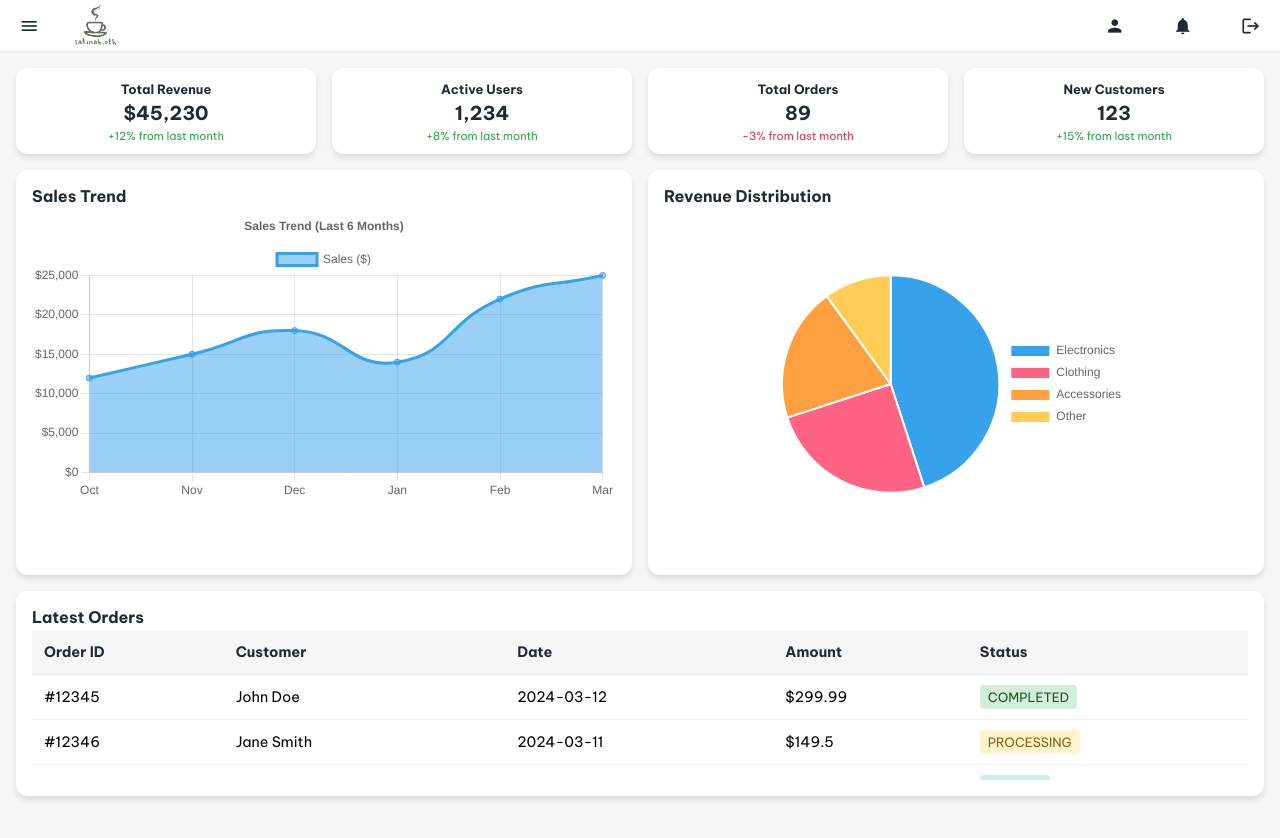
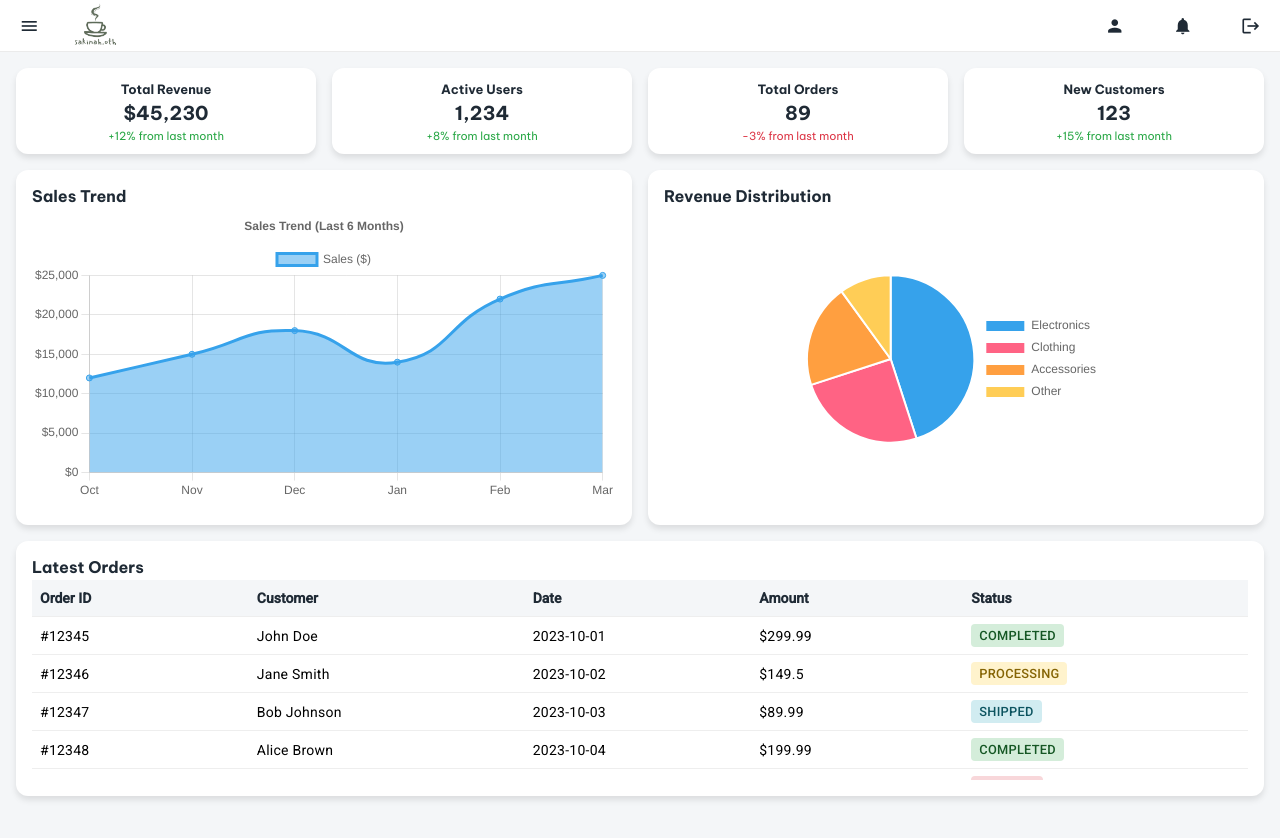
Before and after one commit to sakinahOthman/angular-dashboard, an Angular app: page /dashboard in a window 1280 px wide. Shown: the top 838 px of the page. Built offline with nearby package versions, Linux system fonts and the light colour scheme; sample sign-in values are in the browser's storage.

Commit message:
pagination and sorting of order table

```diff
--- a/src/app/components/sidebar/sidebar.component.scss
+++ b/src/app/components/sidebar/sidebar.component.scss
@@ -13,6 +13,8 @@
 
 .sidebar li {
   margin: 0.5rem 0;
+  padding: 0.5rem;
+  border-radius: 6px;
 }
 
 .sidebar li:hover {
--- a/src/app/pages/dashboard/dashboard.component.html
+++ b/src/app/pages/dashboard/dashboard.component.html
@@ -54,28 +54,43 @@
     <div class="orders-section">
       <h3>Latest Orders</h3>
       <div class="table-container">
-        <table class="orders-table">
-          <thead>
-            <tr>
-              <th>Order ID</th>
-              <th>Customer</th>
-              <th>Date</th>
-              <th>Amount</th>
-              <th>Status</th>
-            </tr>
-          </thead>
-          <tbody>
-            <tr *ngFor="let order of latestOrders">
-              <td>{{ order.id }}</td>
-              <td>{{ order.customer }}</td>
-              <td>{{ order.date }}</td>
-              <td>${{ order.amount }}</td>
-              <td>
-                <span class="status" [ngClass]="order.status.toLowerCase()">{{ order.status }}</span>
-              </td>
-            </tr>
-          </tbody>
+        <table mat-table [dataSource]="dataSource" matSort class="orders-table">
+          <ng-container matColumnDef="id">
+            <th mat-header-cell *matHeaderCellDef mat-sort-header>Order ID</th>
+            <td mat-cell *matCellDef="let order">{{ order.id }}</td>
+          </ng-container>
+
+          <ng-container matColumnDef="customer">
+            <th mat-header-cell *matHeaderCellDef mat-sort-header>Customer</th>
+            <td mat-cell *matCellDef="let order">{{ order.customer }}</td>
+          </ng-container>
+
+          <ng-container matColumnDef="product">
+            <th mat-header-cell *matHeaderCellDef mat-sort-header>Product</th>
+            <td mat-cell *matCellDef="let order">{{ order.product }}</td>
+          </ng-container>
+
+          <ng-container matColumnDef="date">
+            <th mat-header-cell *matHeaderCellDef mat-sort-header>Date</th>
+            <td mat-cell *matCellDef="let order">{{ order.date }}</td>
+          </ng-container>
+
+          <ng-container matColumnDef="amount">
+            <th mat-header-cell *matHeaderCellDef mat-sort-header>Amount</th>
+            <td mat-cell *matCellDef="let order">${{ order.amount }}</td>
+          </ng-container>
+
+          <ng-container matColumnDef="status">
+            <th mat-header-cell *matHeaderCellDef mat-sort-header>Status</th>
+            <td mat-cell *matCellDef="let order">
+              <span class="status" [ngClass]="order.status.toLowerCase()">{{ order.status }}</span>
+            </td>
+          </ng-container>
+
+          <tr mat-header-row *matHeaderRowDef="displayedColumns"></tr>
+          <tr mat-row *matRowDef="let row; columns: displayedColumns;"></tr>
         </table>
+        <mat-paginator [pageSizeOptions]="[5, 10, 20]" showFirstLastButtons></mat-paginator>
       </div>
     </div>
 
--- a/src/app/pages/dashboard/dashboard.component.scss
+++ b/src/app/pages/dashboard/dashboard.component.scss
@@ -85,7 +85,7 @@
 
 .chart-container {
   position: relative;
-  height: 350px;
+  height: 300px;
   width: 100%;
 }
 
@@ -111,7 +111,7 @@
 }
 
 .table-container {
-  max-height: 150px;
+  max-height: 200px;
   overflow-x: auto;
   overflow-y: auto;
 }
@@ -124,7 +124,7 @@
 
 .orders-table th,
 .orders-table td {
-  padding: 0.75rem;
+  padding: 0.5rem;
   text-align: left;
   border-bottom: 1px solid #eee;
 }
@@ -135,7 +135,11 @@
   font-weight: 600;
 }
 
-.orders-table tbody tr:hover {
+.orders-table tr {
+  height: 30px;
+}
+
+.orders-table tr:hover {
   background: #f8f9fa;
 }
 
--- a/src/app/pages/dashboard/dashboard.component.ts
+++ b/src/app/pages/dashboard/dashboard.component.ts
@@ -1,28 +1,41 @@
-import { Component, ElementRef, ViewChild, AfterViewInit } from '@angular/core';
+import { Component, ElementRef, ViewChild, AfterViewInit, OnInit } from '@angular/core';
 import { Router } from '@angular/router';
 import { FormsModule } from '@angular/forms';
 import { Sidebar } from 'src/app/components/sidebar/sidebar.component';
 import { Topbar } from 'src/app/components/topbar/topbar.component';
 import Chart from 'chart.js/auto';
 import { CommonModule } from '@angular/common';
+import { MatTableModule, MatTableDataSource } from '@angular/material/table';
+import { MatPaginatorModule, MatPaginator } from '@angular/material/paginator';
+import { MatSortModule, MatSort } from '@angular/material/sort';
 
 @Component({
   selector: 'app-dashboard',
   templateUrl: './dashboard.component.html',
   styleUrls: ['./dashboard.component.scss'],
-  imports: [ FormsModule, Sidebar, Topbar, CommonModule ]
+  imports: [ FormsModule, Sidebar, Topbar, CommonModule, MatTableModule, MatPaginatorModule, MatSortModule ]
 })
-export class DashboardComponent implements AfterViewInit {
+export class DashboardComponent implements AfterViewInit, OnInit {
   @ViewChild('chartCanvas') chartCanvas!: ElementRef;
   @ViewChild('pieChartCanvas') pieChartCanvas!: ElementRef;
+  @ViewChild(MatPaginator) paginator!: MatPaginator;
+  @ViewChild(MatSort) sort!: MatSort;
 
   sidebarOpen = false;
+
+  dataSource!: MatTableDataSource<any>;
+
+  displayedColumns: string[] = ['id', 'customer', 'date', 'amount', 'status'];
 
   username = '';
   password = '';
   error = '';
 
   constructor(private router: Router) {}
+
+  ngOnInit() {
+    this.dataSource = new MatTableDataSource(this.latestOrders);
+  }
 
   toggleSidebar() {
     this.sidebarOpen = !this.sidebarOpen;
@@ -42,6 +55,10 @@ export class DashboardComponent implements AfterViewInit {
       data: this.pieChartData,
       options: this.pieChartOptions
     });
+
+    // Set up table pagination and sorting
+    this.dataSource.paginator = this.paginator;
+    this.dataSource.sort = this.sort;
   }
 
   getLastSixMonths(): string[] {
@@ -116,10 +133,10 @@ export class DashboardComponent implements AfterViewInit {
 
   // Latest Orders Data
   public latestOrders = [
-    { id: '#12345', customer: 'John Doe', date: '2024-03-12', amount: 299.99, status: 'Completed' },
-    { id: '#12346', customer: 'Jane Smith', date: '2024-03-11', amount: 149.50, status: 'Processing' },
-    { id: '#12347', customer: 'Bob Johnson', date: '2024-03-10', amount: 89.99, status: 'Shipped' },
-    { id: '#12348', customer: 'Alice Brown', date: '2024-03-09', amount: 199.99, status: 'Completed' },
-    { id: '#12349', customer: 'Charlie Wilson', date: '2024-03-08', amount: 79.99, status: 'Pending' }
+    { id: '#12345', customer: 'John Doe', product: 'Laptop', date: '2023-10-01', amount: 299.99, status: 'Completed' },
+    { id: '#12346', customer: 'Jane Smith', product: 'Phone', date: '2023-10-02', amount: 149.50, status: 'Processing' },
+    { id: '#12347', customer: 'Bob Johnson', product: 'Tablet', date: '2023-10-03', amount: 89.99, status: 'Shipped' },
+    { id: '#12348', customer: 'Alice Brown', product: 'Headphones', date: '2023-10-04', amount: 199.99, status: 'Completed' },
+    { id: '#12349', customer: 'Charlie Wilson', product: 'Smartwatch', date: '2023-10-05', amount: 79.99, status: 'Pending' }
   ];
 }
```
